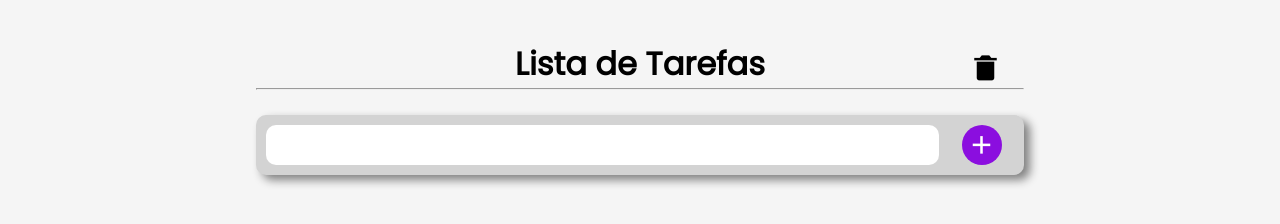
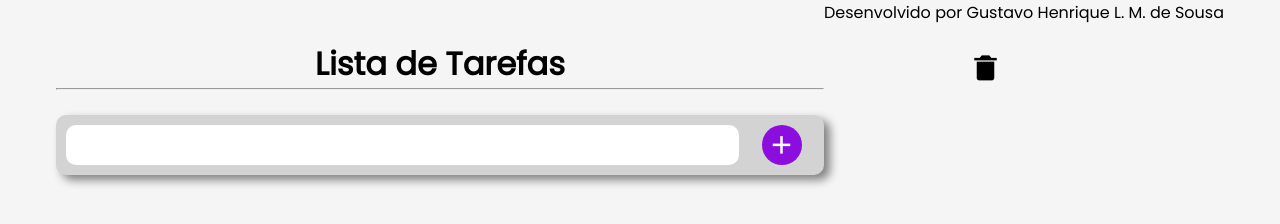
Before and after one commit to GusOTavo/to-do-list, a plain HTML site: page index.html in a window 1280 px wide. Drawn offline with nearby package versions, Linux system fonts and the light colour scheme.

Commit message:
Update index.html

```diff
--- a/index.html
+++ b/index.html
@@ -26,6 +26,8 @@
         <ul></ul>
     </div>
 
+    <footer class="rodape">Desenvolvido por Gustavo Henrique L. M. de Sousa</footer>
+
     <script src="/js/main.js"></script>
 </body>
 
```
